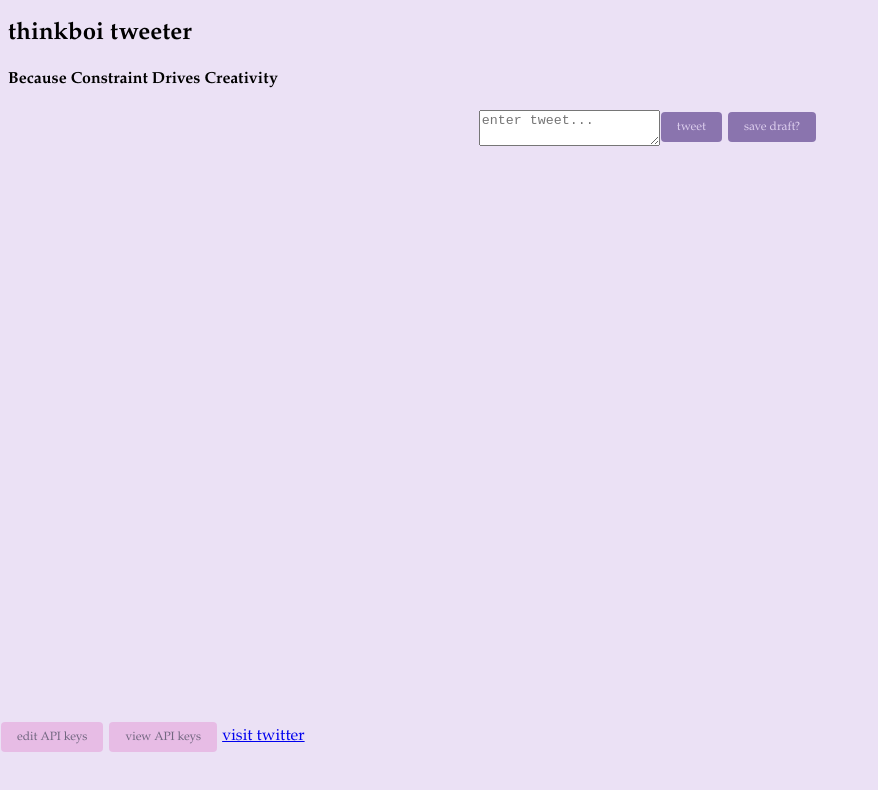
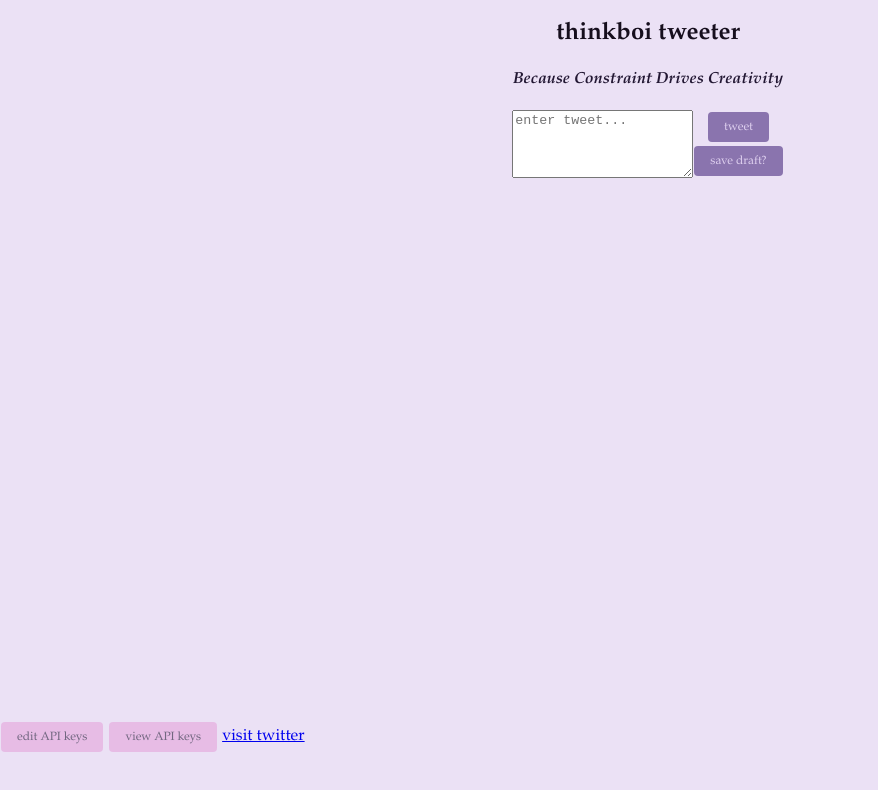
Before and after one commit to lauriparonen/thinkboi-tweeter-node, a plain HTML site: page index.html in a window 1280 px wide. Shown: the whole page, without its empty margins (0-878 px from the left). Drawn offline with Linux system fonts and the light colour scheme.

Commit message:
reposition buttons; align headers

```diff
--- a/style.css
+++ b/style.css
@@ -10,8 +10,17 @@ body {
   font-family: Garamond, serif;
 }
 
-form {
+header h2 {
+  text-align: center;
+  font-family: Garamond;
+  color: #160e1d;
+}
 
+header h4 {
+  text-align: center;
+  font-family: Garamond;
+  font-style: italic;
+  color: #221733;
 }
 
 #tweet-form {
@@ -57,7 +66,9 @@ form {
 }
 
 #tweet-form div {
-  display: block;
+  display: flex;
+  flex-direction: column;
+  align-items: center;
 }
 
 #tweet-form {
```
